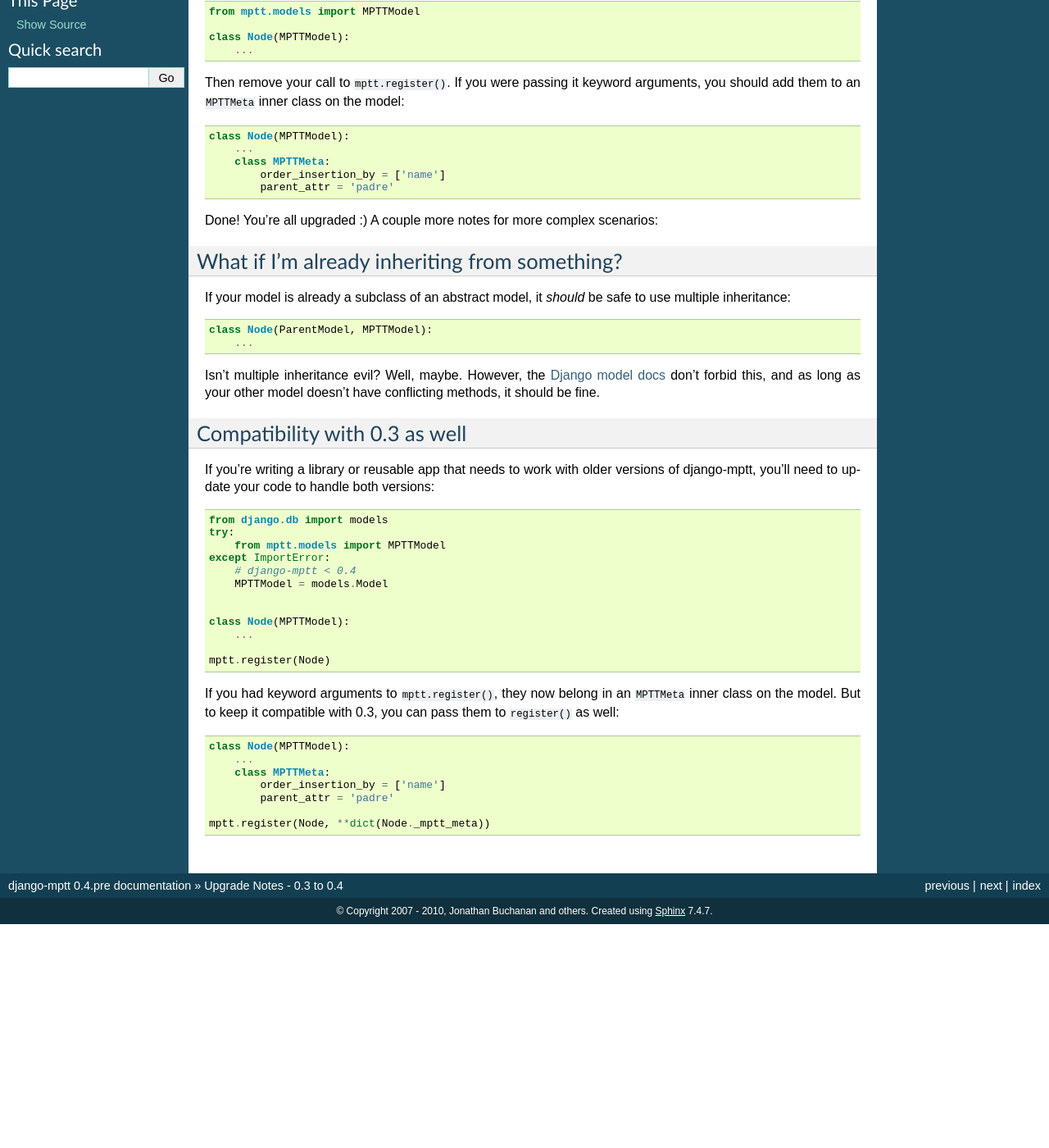
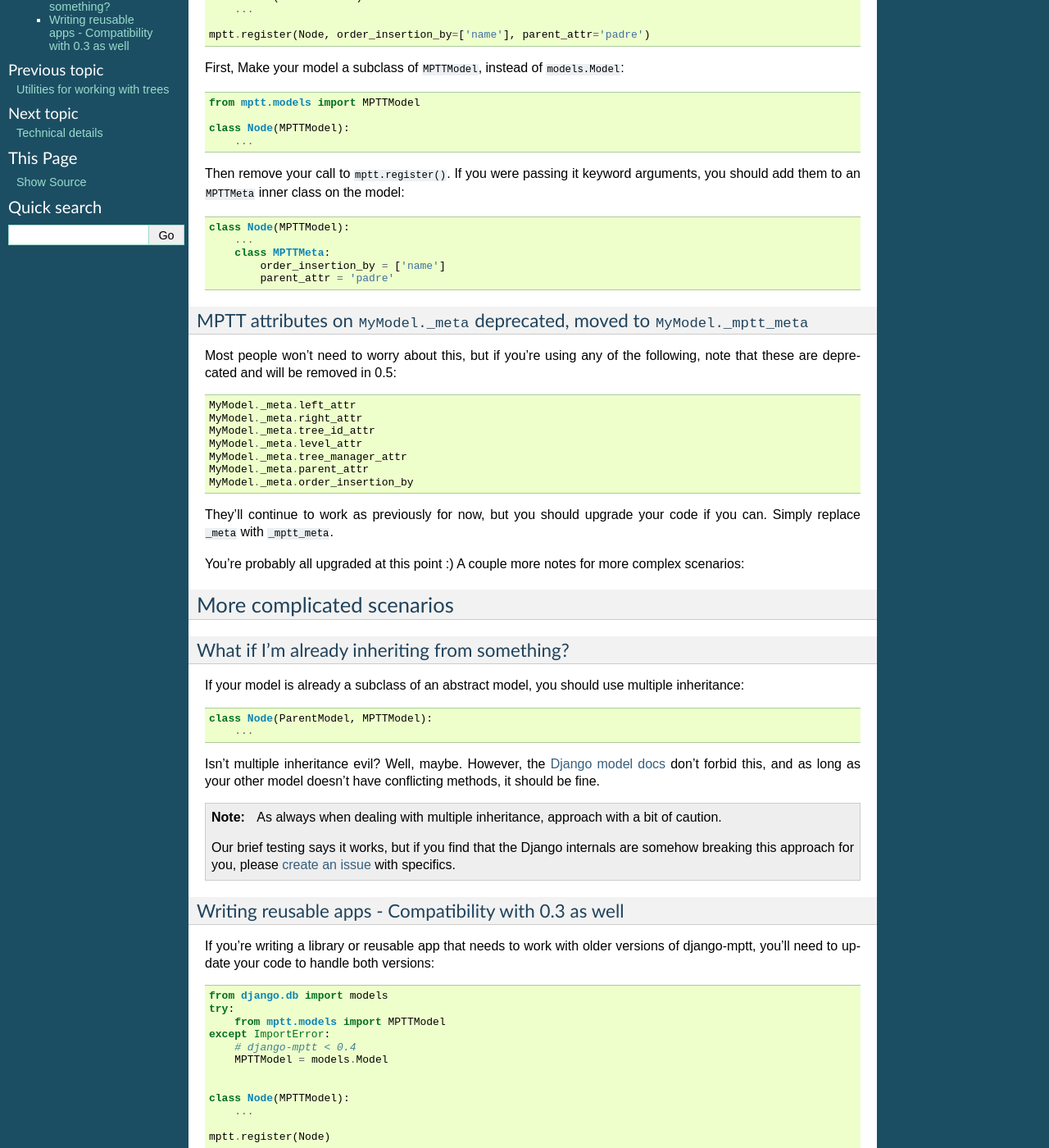
Before and after one commit to django-mptt/django-mptt, a Sphinx documentation site: the page built from docs/upgrade.txt, in a window 1280 px wide and 1400 px high, scrolled down 298 px. Shown: the whole window at 82% size. Built offline with Sphinx 7.4.7, drawn with Linux system fonts in a browser that asks for light colours; before the commit the page ends 1425 px from its top, so only the background shows below that; some of the changed text lies outside the part shown.

Commit message:
flesh out upgrade docs a bit with some more edge cases

```diff
--- a/docs/upgrade.txt
+++ b/docs/upgrade.txt
@@ -1,6 +1,13 @@
 ==========================
 Upgrade Notes - 0.3 to 0.4
 ==========================
+
+
+Model changes in 0.4
+====================
+
+``mptt.register`` replaced by ``MPTTModel``
+-------------------------------------------
 
 In ``django-mptt`` 0.4, mptt.register() has been removed in favour of model inheritance.
 
@@ -27,13 +34,32 @@ Then remove your call to ``mptt.register()``. If you were passing it keyword arg
             order_insertion_by = ['name']
             parent_attr = 'padre'
 
-Done! You're all upgraded :) A couple more notes for more complex scenarios:
+MPTT attributes on ``MyModel._meta`` deprecated, moved to ``MyModel._mptt_meta``
+----------------------------------------------------------------------------------
+
+Most people won't need to worry about this, but if you're using any of the following, note that these are deprecated and will be removed in 0.5::
+
+    MyModel._meta.left_attr
+    MyModel._meta.right_attr
+    MyModel._meta.tree_id_attr
+    MyModel._meta.level_attr
+    MyModel._meta.tree_manager_attr
+    MyModel._meta.parent_attr
+    MyModel._meta.order_insertion_by
+
+They'll continue to work as previously for now, but you should upgrade your code if you can. Simply replace ``_meta`` with ``_mptt_meta``.
 
 
+You're probably all upgraded at this point :) A couple more notes for more complex scenarios:
+
+
+More complicated scenarios
+==========================
+
 What if I'm already inheriting from something?
-==============================================
+----------------------------------------------
 
-If your model is already a subclass of an abstract model, it *should* be safe to use multiple inheritance::
+If your model is already a subclass of an abstract model, you should use multiple inheritance::
 
     class Node(ParentModel, MPTTModel):
         ...
@@ -41,11 +67,18 @@ If your model is already a subclass of an abstract model, it *should* be safe to
 Isn't multiple inheritance evil? Well, maybe. However, the
 `Django model docs`_ don't forbid this, and as long as your other model doesn't have conflicting methods, it should be fine.
 
+.. note::
+   As always when dealing with multiple inheritance, approach with a bit of caution.
+
+   Our brief testing says it works, but if you find that the Django internals are somehow
+   breaking this approach for you, please `create an issue`_ with specifics.
+
+.. _`create an issue`: http://github.com/django-mptt/django-mptt/issues
 .. _`Django model docs`: http://docs.djangoproject.com/en/dev/topics/db/models/#multiple-inheritance
 
 
-Compatibility with 0.3 as well
-==============================
+Writing reusable apps - Compatibility with 0.3 as well
+------------------------------------------------------
 
 If you're writing a library or reusable app that needs to work with older versions of django-mptt,
 you'll need to update your code to handle both versions::
```
